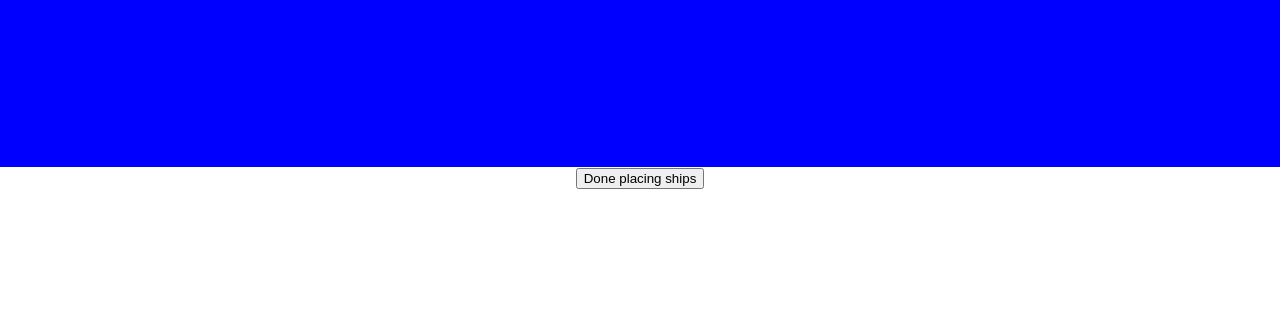
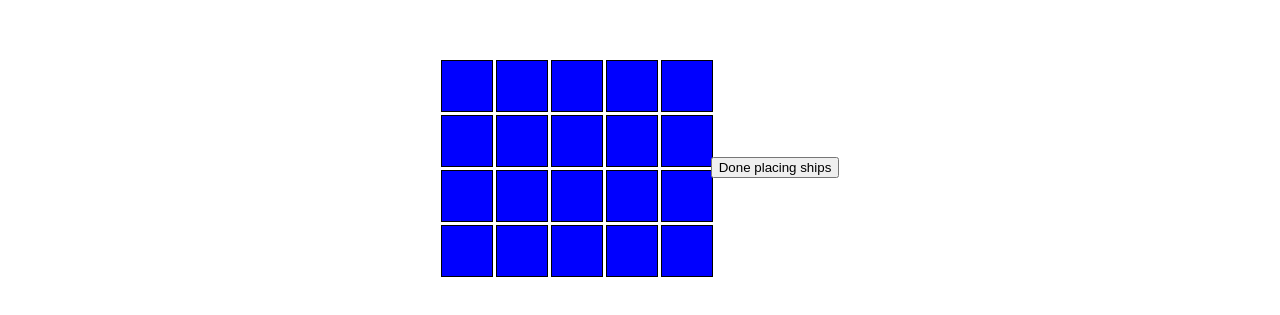
Before and after one commit to tleminen/Laivanupotuspeli, a React (Create React App) app in the folder frontend/: page /laivanupotus/peli in a window 1280 px wide. Shown: the part 233-548 px from the top of the page. Built offline with nearby package versions, Linux system fonts and the light colour scheme.

Commit message:
muutoksia css

```diff
--- a/frontend/src/App.css
+++ b/frontend/src/App.css
@@ -28,6 +28,30 @@
   color: #61dafb;
 }
 
+.game-container {
+  display: flex;
+  justify-content: center;
+  align-items: center;
+  height: 100vh;
+}
+
+.board {
+  display: grid;
+  grid-template-columns: repeat(5, 50px);
+  grid-template-rows: repeat(4, 50px);
+  gap: 5px;
+}
+
+.cell {
+  width: 50px;
+  height: 50px;
+  border: 1px solid black;
+  display: flex;
+  justify-content: center;
+  align-items: center;
+  cursor: pointer;
+}
+
 @keyframes App-logo-spin {
   from {
     transform: rotate(0deg);
```
